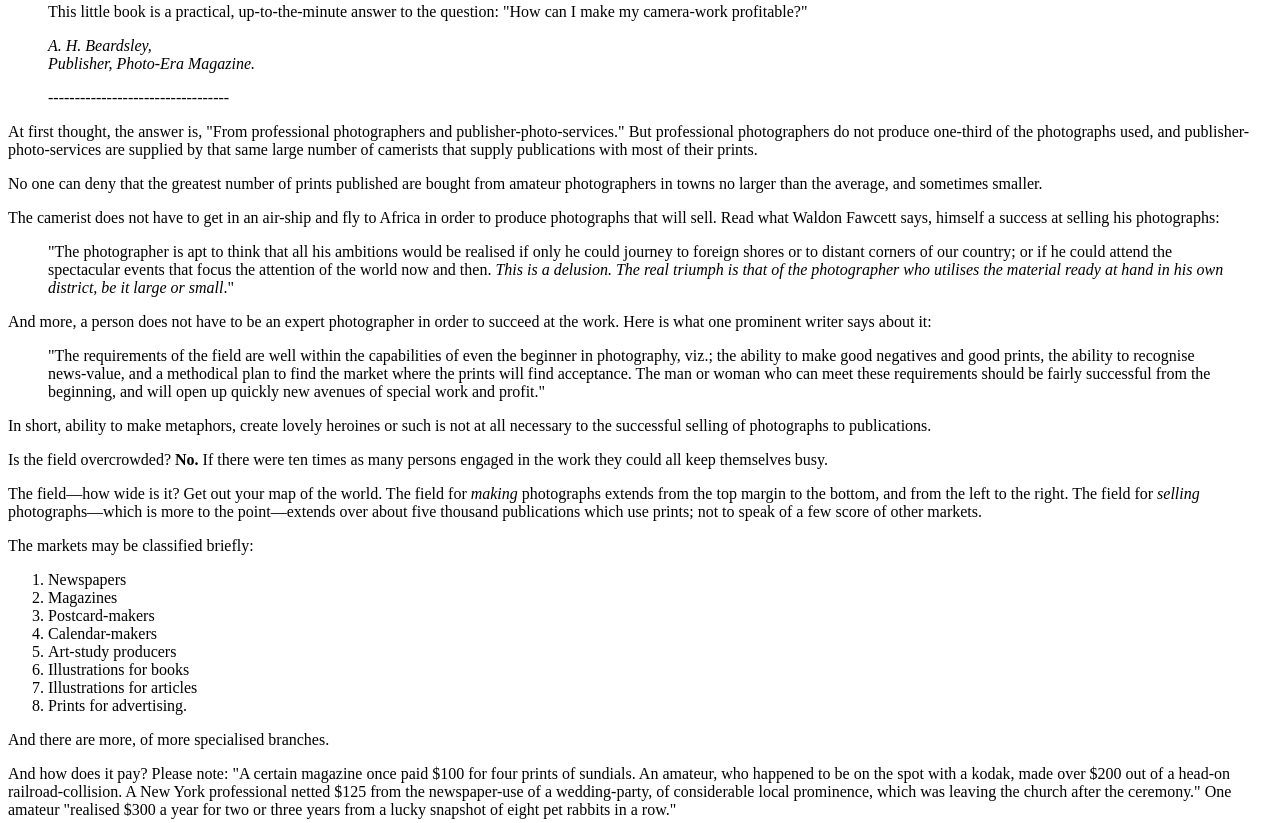
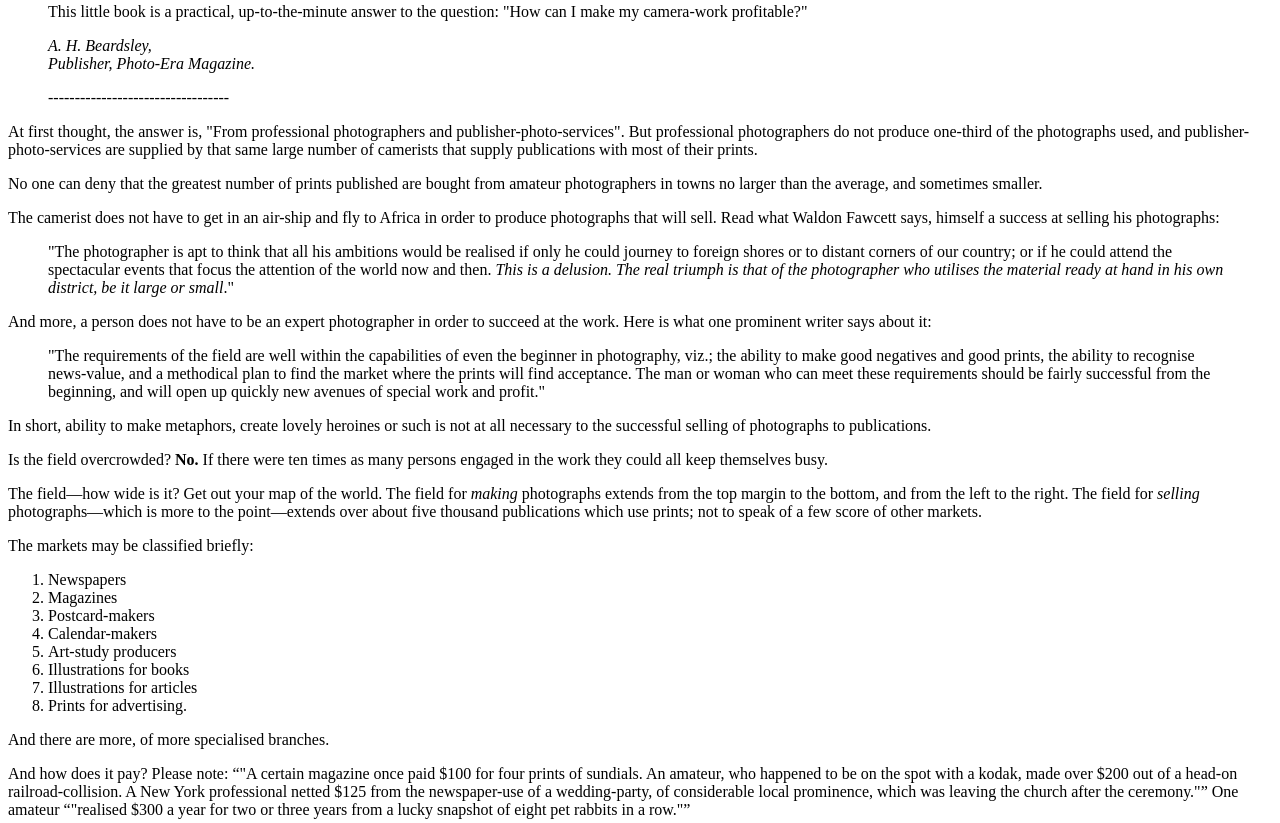
Before and after one commit to agnesmidori/FrontendMasters-Bootcamp, a plain HTML site: page Day1/Exercises/BookExcerpt.html in a window 1280 px wide. Shown: the part 179-1002 px from the top of the page. Drawn offline with Linux system fonts and the light colour scheme.

Commit message:
Update BookExcerpt.html
q tag inserted

```diff
--- a/Day1/Exercises/BookExcerpt.html
+++ b/Day1/Exercises/BookExcerpt.html
@@ -22,7 +22,7 @@
     </blockquote>
 
 
-    <p>At first thought, the answer is, "From professional photographers and publisher-photo-services." But professional photographers do not produce one-third of the photographs used, and publisher-photo-services are supplied by that same large number of camerists that supply publications with most of their prints.</p>
+    <p>At first thought, the answer is, "From professional photographers and publisher-photo-services". But professional photographers do not produce one-third of the photographs used, and publisher-photo-services are supplied by that same large number of camerists that supply publications with most of their prints.</p>
 
     <p>No one can deny that the greatest number of prints published are bought from amateur photographers in towns no larger than the average, and sometimes smaller.</p>
 
@@ -59,7 +59,7 @@
 
     <p>And there are more, of more specialised branches.</p>
 
-    <p>And how does it pay? Please note: "A certain magazine once paid $100 for four prints of sundials. An amateur, who happened to be on the spot with a kodak, made over $200 out of a head-on railroad-collision. A New York professional netted $125 from the newspaper-use of a wedding-party, of considerable local prominence, which was leaving the church after the ceremony." One amateur "realised $300 a year for two or three years from a lucky snapshot of eight pet rabbits in a row."</p>
+    <p>And how does it pay? Please note: <q>"A certain magazine once paid $100 for four prints of sundials. An amateur, who happened to be on the spot with a kodak, made over $200 out of a head-on railroad-collision. A New York professional netted $125 from the newspaper-use of a wedding-party, of considerable local prominence, which was leaving the church after the ceremony."</q> One amateur <q>"realised $300 a year for two or three years from a lucky snapshot of eight pet rabbits in a row."</q></p>
 
     <p>A set of South-Pole photographs brought $3,000 from Leslie's and $1,000 more from the International Feature Service. These all, though, are very exceptional instances. The average print sells for about three dollars. But there is absolutely nothing in the world to hinder a wide-awake person with a camera from making from several hundred to over $3,000 a year from his prints. If he becomes a specialist he may earn as high as $5,000 or even more.</p>
 
```
